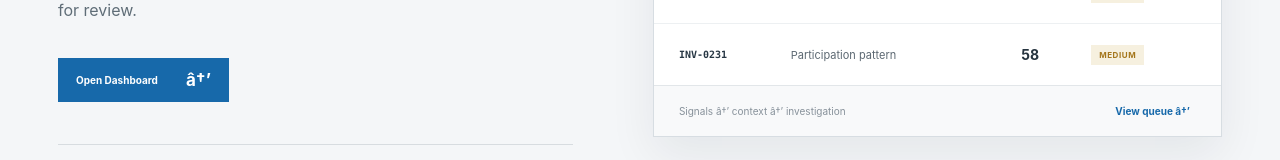
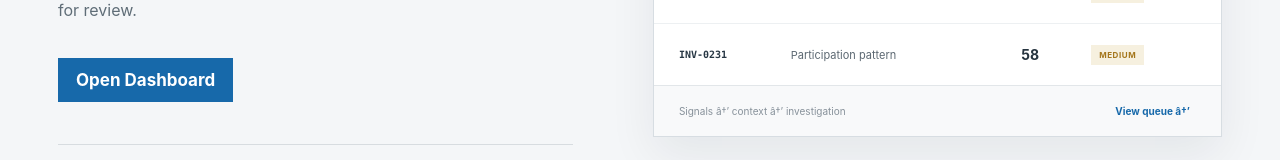
Before and after one commit to nobody3007/Vigilant, a React (Vite) app in the folder frontend/: page / in a window 1280 px wide. Shown: the part 515-675 px from the top of the page. Built offline with nearby package versions, Linux system fonts and the light colour scheme.

Commit message:
some ui cleaning

```diff
--- a/frontend/src/pages/index/index.jsx
+++ b/frontend/src/pages/index/index.jsx
@@ -91,7 +91,7 @@ function Home() {
                 onClick={() => navigate("/dashboard")}
               >
                 <span>Open Dashboard</span>
-                <span>â†’</span>
+
               </button>
 
             </div>
```
